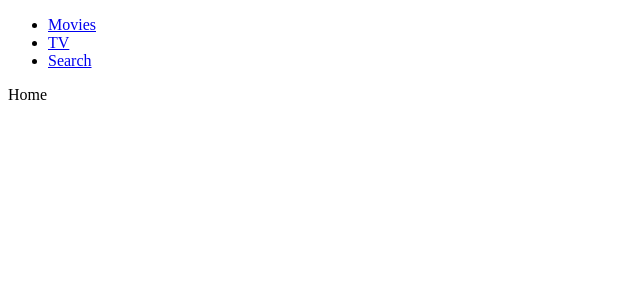
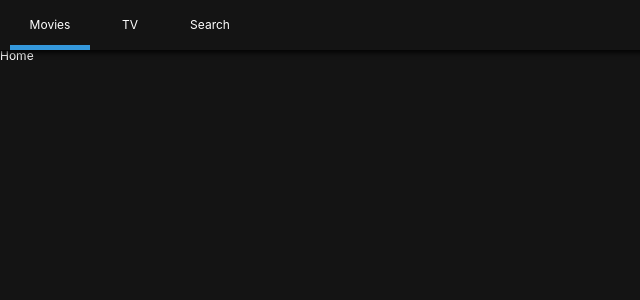
Before and after one commit to realrlgus/nomflix, a React (Create React App) app: page / in a window 1280 px wide. Shown: the top 300 px of the page, without its empty margins (0-640 px from the left). Built offline with nearby package versions, Linux system fonts and the light colour scheme.

Commit message:
#3.3 Header css end with use withRouter

```diff
--- a/package.json
+++ b/package.json
@@ -10,7 +10,9 @@
     "react": "^16.12.0",
     "react-dom": "^16.12.0",
     "react-router-dom": "^5.1.2",
-    "react-scripts": "3.3.0"
+    "react-scripts": "3.3.0",
+    "styled-components": "^5.0.0",
+    "styled-reset": "^4.1.0"
   },
   "scripts": {
     "start": "react-scripts start",
--- a/src/Components/App.js
+++ b/src/Components/App.js
@@ -1,13 +1,13 @@
 import React, { Component } from "react";
 import Router from "Components/Router";
-import Header from "Components/Header";
+import GlobalStyles from "Components/GlobalStyles";
 
 class App extends Component {
   render() {
     return (
       <>
-        <Header />
         <Router />
+        <GlobalStyles />
       </>
     );
   }
--- /dev/null
+++ b/src/Components/GlobalStyles.js
@@ -0,0 +1,22 @@
+import { createGlobalStyle } from "styled-components";
+import reset from "styled-reset";
+
+const globalStyles = createGlobalStyle`
+    ${reset};
+    a{
+        text-decoration:none;
+        color:inherit;
+    }
+    *{
+        box-sizing:border-box;
+    }
+    body{
+        font-family:-apple-system, BlinkMacSystemFont, 'Segoe UI', Roboto, Oxygen, Ubuntu, Cantarell, 'Open Sans', 'Helvetica Neue', sans-serif;
+        font-size:12px;
+        background-color:rgba(20,20,20,1);
+        color:white;
+        padding-top:50px;
+    }
+`;
+
+export default globalStyles;
--- a/src/Components/Header.js
+++ b/src/Components/Header.js
@@ -1,17 +1,52 @@
 import React from "react";
+import { Link, withRouter } from "react-router-dom";
+import styled from "styled-components";
 
-export default () => (
-  <header>
-    <ul>
-      <li>
-        <a href="/">Movies</a>
-      </li>
-      <li>
-        <a href="/tv">TV</a>
-      </li>
-      <li>
-        <a href="/search">Search</a>
-      </li>
-    </ul>
-  </header>
-);
+const Header = styled.header`
+  color: white;
+  position: fixed;
+  top: 0;
+  left: 0;
+  width: 100%;
+  height: 50px;
+  display: flex;
+  align-items: center;
+  padding: 0px 10px;
+  background-color: rgba(20, 20, 20, 0.8);
+  box-shadow: 0px 1px 5px 2px rgba(0, 0, 0, 0.8);
+`;
+
+const List = styled.ul`
+  display: flex;
+`;
+const Item = styled.li`
+  width: 80px;
+  height: 50px;
+  text-align: center;
+  border-bottom: 5px solid
+    ${props => (props.current ? "#3498db" : "transparent")};
+  transition: border-bottom 0.3s ease-in-out;
+`;
+
+const SLink = styled(Link)`
+  display: flex;
+  align-items: center;
+  justify-content: center;
+  height: 50px;
+`;
+
+export default withRouter(({ location: { pathname } }) => (
+  <Header>
+    <List>
+      <Item current={pathname === "/"}>
+        <SLink to="/">Movies</SLink>
+      </Item>
+      <Item current={pathname === "/tv"}>
+        <SLink to="/tv">TV</SLink>
+      </Item>
+      <Item current={pathname === "/search"}>
+        <SLink to="/search">Search</SLink>
+      </Item>
+    </List>
+  </Header>
+));
--- a/src/Components/Router.js
+++ b/src/Components/Router.js
@@ -5,17 +5,20 @@
   Redirect,
   Switch
 } from "react-router-dom";
+import Header from "Components/Header";
 import Home from "Routes/Home";
 import Search from "Routes/Search";
 import TV from "Routes/TV";
-
 export default () => (
   <Router>
+    <>
+      <Header />
       <Switch>
         <Route path="/" exact component={Home} />
         <Route path="/tv" exact component={TV} />
         <Route path="/search" component={Search} />
         <Redirect from="*" to="/" />
       </Switch>
+    </>
   </Router>
 );
```
Also changed, not shown: 1 other file (tests, documents, lock files or other folders). Lines whose indentation alone changed are shown as unchanged.
